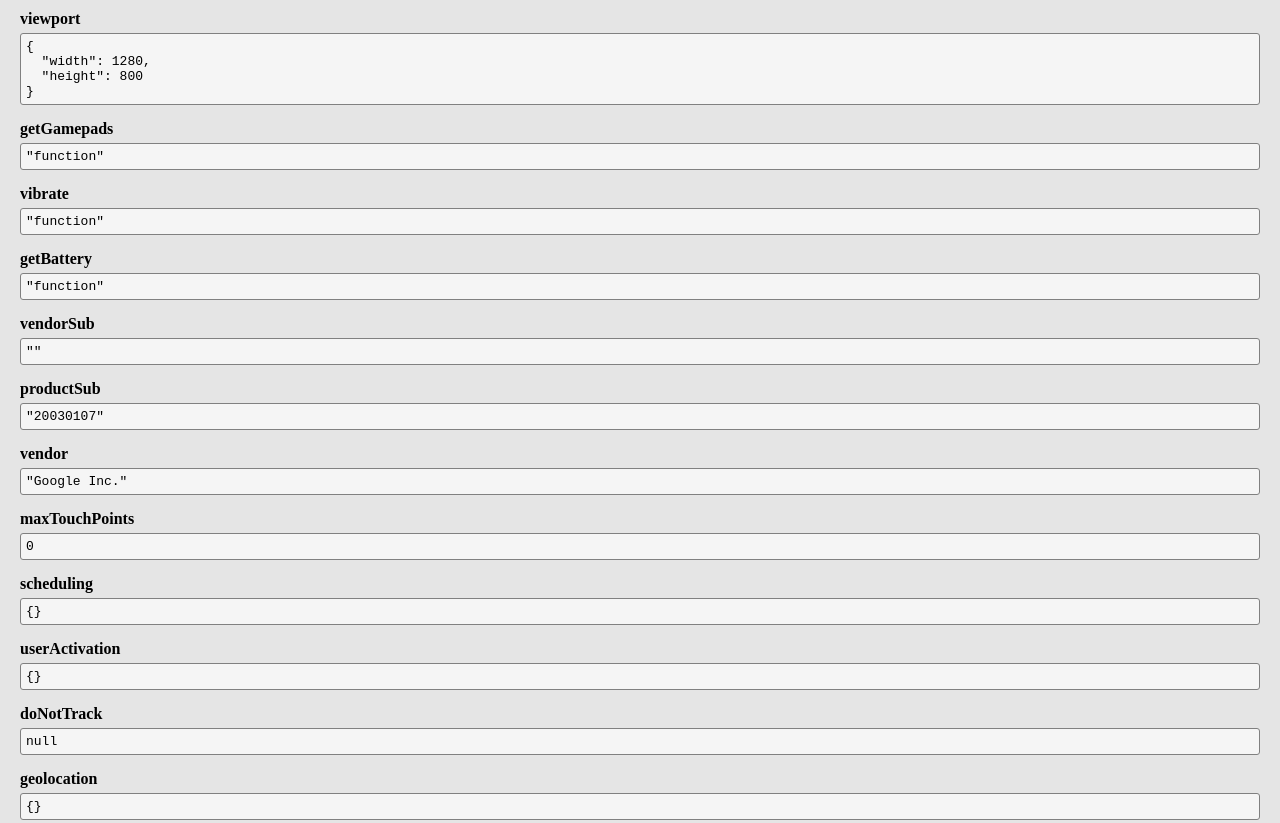
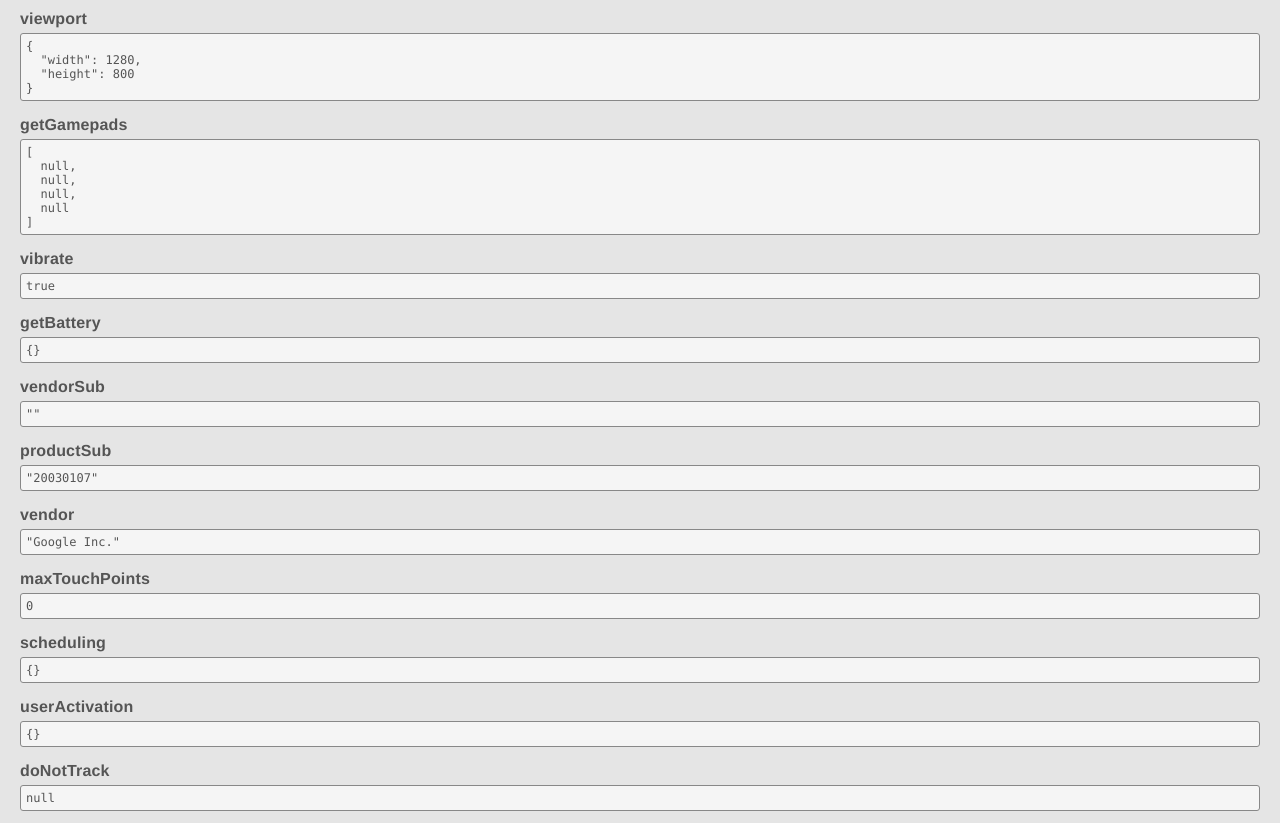
Before and after one commit to catdad/node--static, a website: page index.html in a window 1280 px wide. Shown: the top 823 px of the page. Drawn offline with Linux system fonts and the light colour scheme.

Commit message:
cleanup for index info page

```diff
--- a/index.html
+++ b/index.html
@@ -7,28 +7,31 @@
 			padding: 5px 10px;
 			margin: 0;
 			background: #e5e5e5;
+            color: #555;
 		}
         span {
             font-weight: bold;
+            font-family: Helvetica, Ariel, sans-serif;
+            letter-spacing: .01em;
         }
         pre {
+            box-sizing: border-box;
             width: 100%;
-            border: 1px solid gray;
             padding: 5px;
+            border: 1px solid #888;
+            border-radius: 3px;
+            margin: 5px 0px 15px;
+            background: #f5f5f5;
+            font-family: Consolas, Menlo, monospace;
+            font-size: 12px;
             overflow: auto;
-            border-radius: 3px;
-            background: #f5f5f5;
-            box-sizing: border-box;
-            margin: 5px 0px 15px;
         }
 	</style>
 </head>
 <body>
 
-<div>
 <script>
-        function write(name, msg){
-            console.log(i);
+    function write(name, msg, context){
         if (name === 'mimeTypes') {
             msg = [].map.call(msg, function(el){
                 return {
@@ -45,7 +48,12 @@
                 }
             });
         } else if (typeof msg === 'function') {
+            try {
+                msg = msg.call(context);
+            } catch (e) {
+                console.log(name, e);
                 msg = 'function';
+            }
         }
 
         var nameElem = document.createElement('span');
@@ -58,14 +66,16 @@
         document.body.appendChild(valueElem);
     }
 
+    function getData(){
         write('viewport', { width: window.innerWidth , height: window.innerHeight });
 
         for(var i in navigator){
-    //        if (typeof navigator[i] === 'string')
-                write(i, navigator[i]);
+            write(i, navigator[i], navigator);
         }
+    }
+
+    getData();
 </script>
-</div>
 
 </body>
 </html>
```
Lines whose indentation alone changed are shown as unchanged.
